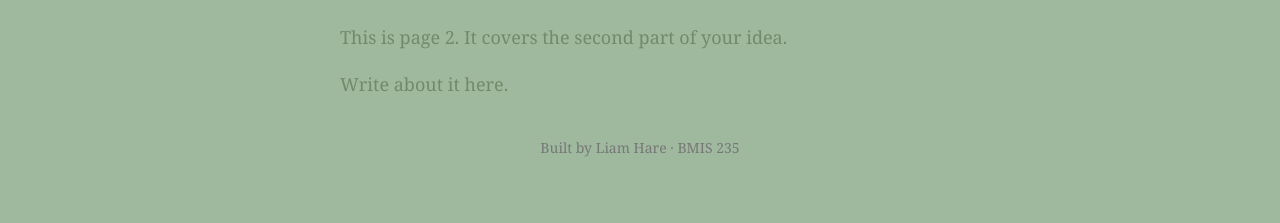
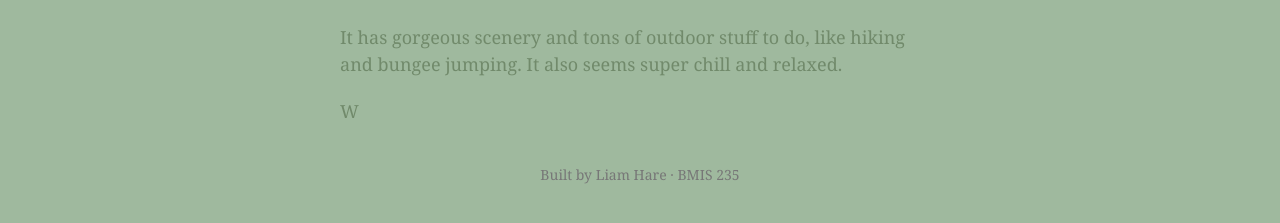
Before and after one commit to hareliam/bmis235-html-3, a plain HTML site: page NewZealand.html in a window 1280 px wide. Shown: the part 171-394 px from the top of the page. Drawn offline with Linux system fonts and the light colour scheme.

Commit message:
Enhance New Zealand page description
Updated the description of New Zealand to highlight its scenery and outdoor activities.

```diff
--- a/NewZealand.html
+++ b/NewZealand.html
@@ -29,8 +29,8 @@
 </nav>
 
 <h1>New Zealand</h1>
-<p>This is page 2. It covers the second part of your idea.</p>
-<p>Write about it here.</p>
+<p>It has gorgeous scenery and tons of outdoor stuff to do, like hiking and bungee jumping. It also seems super chill and relaxed.</p>
+<p>W</p>
 
 <!-- Footer: fill in your name -->
 <footer>Built by Liam Hare &middot; BMIS 235</footer>
```
